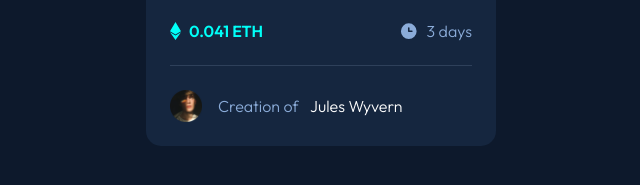
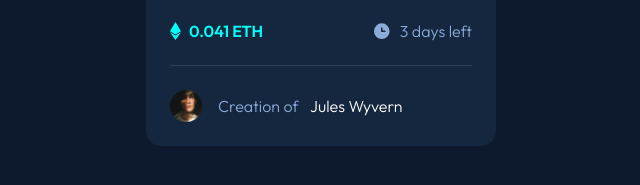
Before and after one commit to saiyancodes57/nft-preview-card, a plain HTML site: page index.html in a window 1280 px wide. Shown: the part 551-736 px from the top of the page, 319-959 px from the left. Drawn offline with Linux system fonts and the light colour scheme.

Commit message:
fixed wording

```diff
--- a/index.html
+++ b/index.html
@@ -26,7 +26,7 @@
         </div>
         <div class="time-left">
           <img src="images/icon-clock.svg" alt="Clock" />
-          <span>3 days</span>
+          <span>3 days left</span>
         </div>
       </section>
       <hr class="divider" />
```
